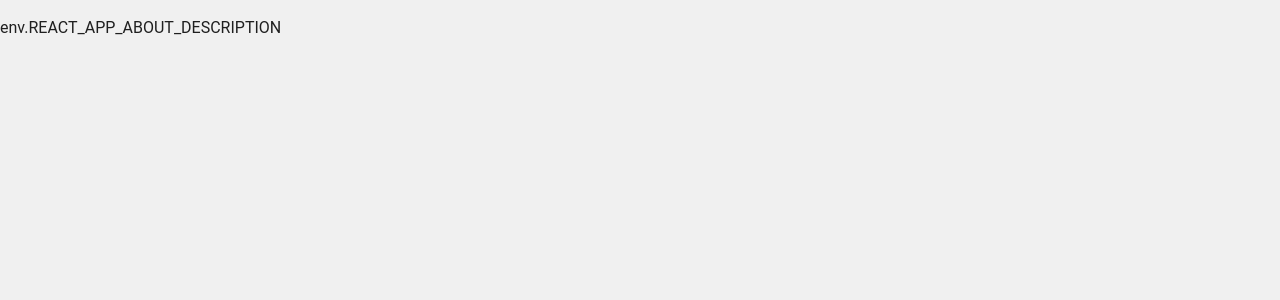
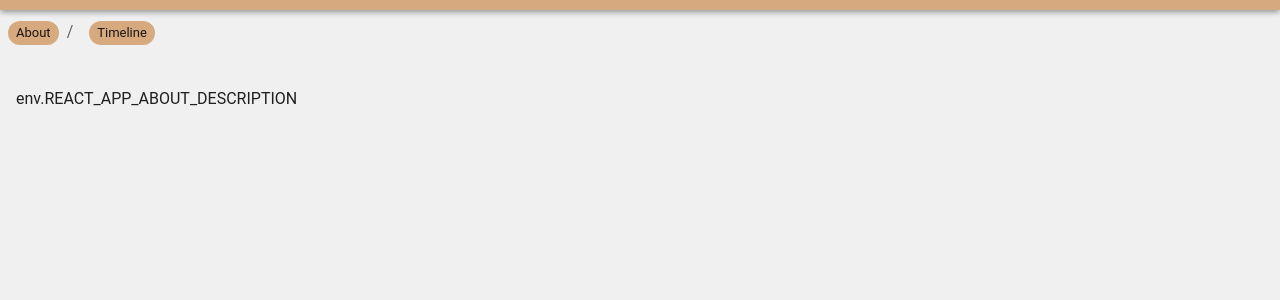
Before and after one commit to PabloRosas17/oLPs, a React (Create React App) app in the folder pr17-app/: page /about in a window 1280 px wide. Shown: the top 300 px of the page. Built offline with nearby package versions, Linux system fonts and the light colour scheme; the HTML template or start-up script is replaced by a standard one.

Commit message:
enhanced the tiny things. working repo as of Thu Jan 23 17:43:36 PST 2025
- capitalized the breadcrumbs navigation label.

- fixed an edge case where current label was not rendering when '/'

```diff
--- a/pr17-app/src/components/MuiBreadCrumbs.js
+++ b/pr17-app/src/components/MuiBreadCrumbs.js
@@ -6,11 +6,25 @@ import routes from '../routes/routes.js';
 const MuiBreadCrumbs = () => {
   const location = useLocation();
   const pathnames = location.pathname.split('/').filter((x) => x);
-  const currentLabel = pathnames.length
-    ? routes.find(
-        (route) => route.path === `/${pathnames[pathnames.length - 1]}`
-      )?.label
-    : 'Timeline';
+  const capitalizeFirstLetter = (string) =>
+    string.charAt(0).toUpperCase() + string.slice(1);
+
+  let currentLabel = '';
+  if (Array.isArray(routes)) {
+    currentLabel = pathnames.length
+      ? routes.find(
+          (route) => route.path === `/${pathnames[pathnames.length - 1]}`
+        )?.label
+      : '';
+  } else if (typeof routes === 'object') {
+    currentLabel = pathnames.length
+      ? routes[`/${pathnames[pathnames.length - 1]}`]
+      : '';
+  }
+
+  if (!currentLabel) {
+    currentLabel = 'timeline';
+  }
 
   return (
     <Breadcrumbs
@@ -19,20 +33,17 @@ const MuiBreadCrumbs = () => {
     >
       {pathnames.map((value, index) => {
         const to = `/${pathnames.slice(0, index + 1).join('/')}`;
-        const label = routes.find((route) => route.path === to)?.label || value;
+        const label = Array.isArray(routes)
+          ? routes.find((route) => route.path === to)?.label || value
+          : routes[to] || value;
         return (
           <Typography key={to} color="text.primary">
             <Chip
-              label={label}
+              label={capitalizeFirstLetter(label)}
               color={index === pathnames.length - 1 ? 'primary' : 'default'}
               size="small"
               sx={{
-                marginLeft: 0.5,
-                transition: 'transform 0.1s ease, box-shadow 0.1s ease',
-                '&:hover': {
-                  backgroundColor: 'primary.dark',
-                  boxShadow: '0px 4px 8px rgba(0, 0, 0, 0.3)',
-                },
+                marginLeft: 1,
               }}
             />
           </Typography>
@@ -41,16 +52,11 @@ const MuiBreadCrumbs = () => {
       {currentLabel && (
         <Typography color="text.primary">
           <Chip
-            label={currentLabel}
+            label={capitalizeFirstLetter(currentLabel)}
             color="primary"
             size="small"
             sx={{
-              marginLeft: 0.5,
-              transition: 'transform 0.1s ease, box-shadow 0.1s ease',
-              '&:hover': {
-                backgroundColor: 'primary.dark',
-                boxShadow: '0px 4px 8px rgba(0, 0, 0, 0.3)',
-              },
+              marginLeft: 1,
             }}
           />
         </Typography>
--- a/pr17-app/src/pages/AboutPage.js
+++ b/pr17-app/src/pages/AboutPage.js
@@ -1,9 +1,16 @@
 import React from "react";
+import { Box } from '@mui/material';
+import MuiBreadCrumbs from '../components/MuiBreadCrumbs.js';
+import StickyHeader from '../components/StickyHeader.js';
 
 const AboutPage = () => {
   return (
     <div /* { title: "About", content: "About this website. ❓" }, */>
-      <p>env.REACT_APP_ABOUT_DESCRIPTION</p>
+      <StickyHeader />
+      <MuiBreadCrumbs />
+      <Box sx={{ position: 'relative', height: '100vh', padding: 2 }}>
+        <p>env.REACT_APP_ABOUT_DESCRIPTION</p>
+      </Box>
     </div>
   );
 };
```
